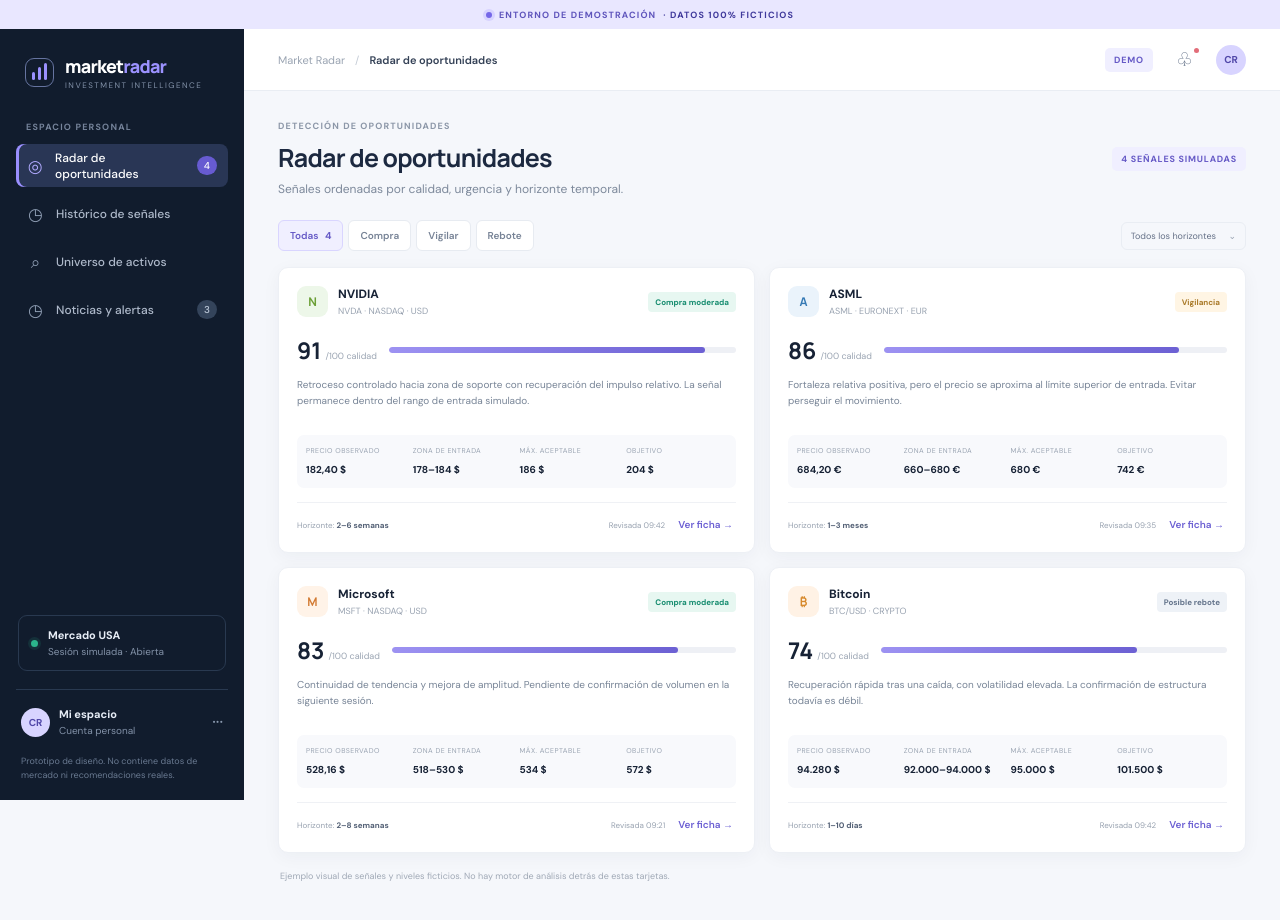
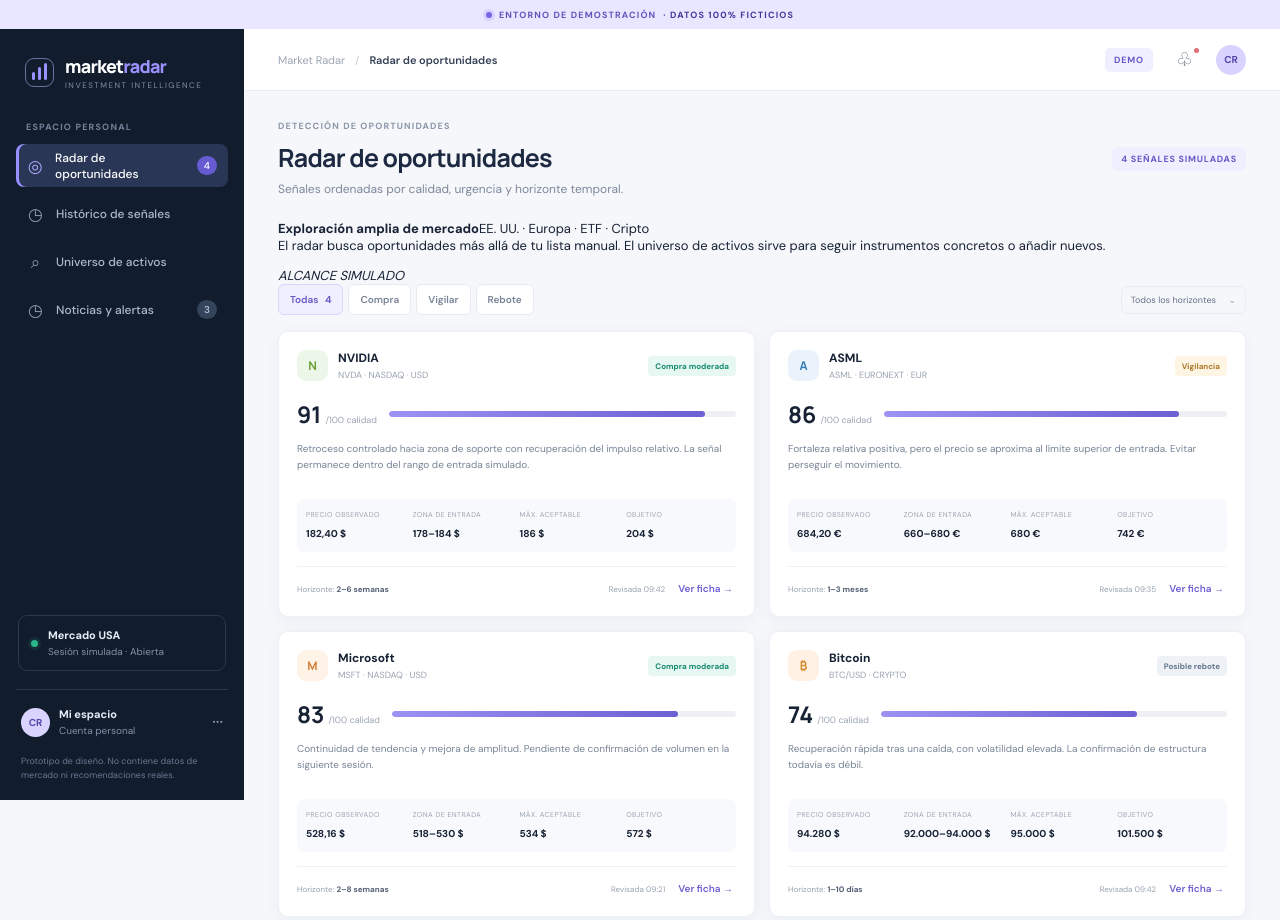
Before and after one commit to anonymit-project/market-radar, a plain HTML site: page prototype/index.html in a window 1280 px wide. Shown: the top 920 px of the page. Drawn offline with Linux system fonts and the light colour scheme.

Commit message:
Mostrar escaneo amplio independiente de la lista manual

```diff
--- a/prototype/index.html
+++ b/prototype/index.html
@@ -39,6 +39,7 @@
       <div class="page-wrap">
         <section class="page active" id="page-radar">
           <div class="page-heading"><div><div class="eyebrow">DETECCIÓN DE OPORTUNIDADES</div><h1>Radar de oportunidades</h1><p>Señales ordenadas por calidad, urgencia y horizonte temporal.</p></div><span class="demo-chip">4 SEÑALES SIMULADAS</span></div>
+          <div class="scan-scope"><div><b>Exploración amplia de mercado</b><span>EE. UU. · Europa · ETF · Cripto</span></div><p>El radar busca oportunidades más allá de tu lista manual. El universo de activos sirve para seguir instrumentos concretos o añadir nuevos.</p><em>ALCANCE SIMULADO</em></div>
           <div class="filter-row"><div class="filter-pills"><button class="filter active">Todas <b>4</b></button><button class="filter">Compra</button><button class="filter">Vigilar</button><button class="filter">Rebote</button></div><div class="select-like">Todos los horizontes <span>⌄</span></div></div>
           <div class="radar-cards">
             <article class="panel radar-card"><div class="radar-card-top"><div class="asset-heading"><span class="asset-logo logo-nvda">N</span><span><b>NVIDIA</b><small>NVDA · NASDAQ · USD</small></span></div><span class="signal-tag buy">Compra moderada</span></div><div class="score-line"><div><strong>91</strong><small>/100 calidad</small></div><div class="score-track"><i style="width:91%"></i></div></div><p>Retroceso controlado hacia zona de soporte con recuperación del impulso relativo. La señal permanece dentro del rango de entrada simulado.</p><div class="levels"><div><small>PRECIO OBSERVADO</small><b>182,40 $</b></div><div><small>ZONA DE ENTRADA</small><b>178–184 $</b></div><div><small>MÁX. ACEPTABLE</small><b>186 $</b></div><div><small>OBJETIVO</small><b>204 $</b></div></div><div class="radar-card-foot"><span>Horizonte: <b>2–6 semanas</b></span><span>Revisada 09:42</span><button class="text-link" data-asset="NVDA">Ver ficha →</button></div></article>
```
